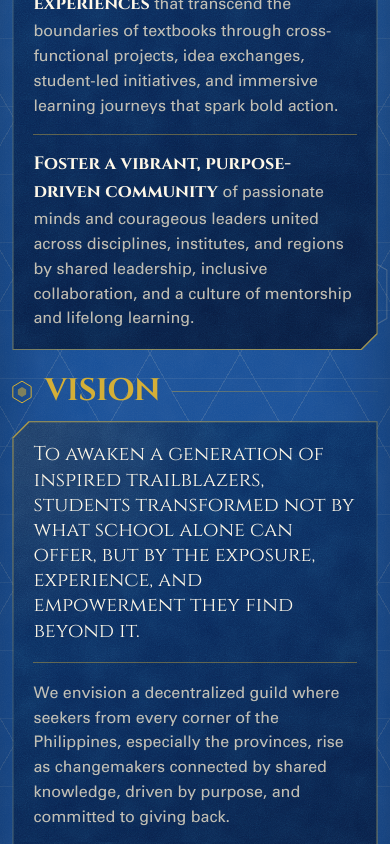
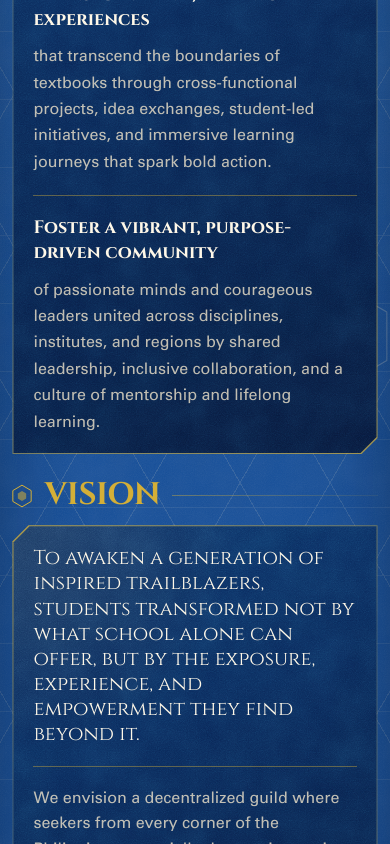
Before and after one commit to seekersguild/SG-Website, a Next.js app: page / in a window 390 px wide. Shown: the part 1440-2284 px from the top of the page. Built offline with nearby package versions, Linux system fonts and the light colour scheme; a web font is replaced by a local one.

Commit message:
feat: restructure Mission into scannable lead/body layout
Issue #6 (slice 1): Mission statements become lead-rail + body-column rows for scannability and comfortable measure, stacking on mobile. Vision/Pillars body copy gets measure caps and relaxed line-height. Zero copy changes; no new sections.

```diff
--- a/app/globals.css
+++ b/app/globals.css
@@ -1165,32 +1165,41 @@ li {
   padding: clamp(18px, 2.2vw, 28px) clamp(20px, 2.4vw, 32px);
 }
 
-.mission-plate p {
-  color: rgba(239, 228, 202, 0.8);
-  font-size: 16px;
-  line-height: 1.55;
-  margin: 0;
-}
-
-.mission-plate p + p {
+.mission-item {
+  column-gap: clamp(20px, 3vw, 40px);
+  display: grid;
+  grid-template-columns: minmax(0, 0.9fr) minmax(0, 1.1fr);
+}
+
+.mission-item + .mission-item {
   border-top: 1px solid var(--gold-line);
-  margin-top: 16px;
-  padding-top: 16px;
-}
-
-.mission-plate strong {
+  margin-top: 20px;
+  padding-top: 20px;
+}
+
+.mission-lead {
   color: var(--paper-light);
   font-family: var(--font-serif);
   font-size: 18px;
   font-weight: 700;
+  line-height: 1.4;
+  margin: 0;
+}
+
+.mission-body {
+  color: rgba(239, 228, 202, 0.8);
+  font-size: 16px;
+  line-height: 1.65;
+  margin: 0;
 }
 
 .vision-support p,
 .pillar-card p {
   color: rgba(239, 228, 202, 0.8);
   font-size: 16px;
-  line-height: 1.55;
+  line-height: 1.6;
   margin: 0;
+  max-width: 68ch;
 }
 
 .vision-panel .panel-face {
@@ -1559,6 +1568,11 @@ li {
     padding-top: 18px;
   }
 
+  .mission-item {
+    grid-template-columns: minmax(0, 1fr);
+    row-gap: 10px;
+  }
+
   .pillar-card:nth-child(5) {
     grid-column: auto;
   }
--- a/app/page.tsx
+++ b/app/page.tsx
@@ -408,9 +408,10 @@ export default function Home() {
         <article className="panel mission-plate">
           <div className="panel-face">
             {missionItems.map((item) => (
-              <p key={item.lead}>
-                <strong>{item.lead}</strong> {item.body}
-              </p>
+              <div className="mission-item" key={item.lead}>
+                <p className="mission-lead">{item.lead}</p>
+                <p className="mission-body">{item.body}</p>
+              </div>
             ))}
           </div>
         </article>
```
